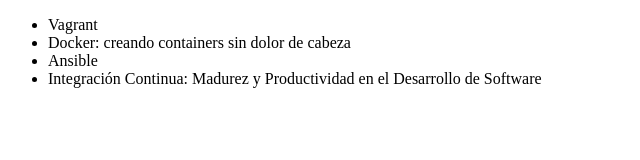
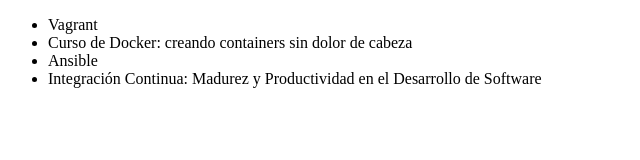
Before and after one commit to mathematicalthoughts/alura_oracle_one, a plain HTML site: page index.html in a window 1280 px wide. Shown: the full height of the page, 0-640 px from the left. Drawn offline with Linux system fonts and the light colour scheme.

Commit message:
Actualizando lista, nombre curso de Docker y quitando espacios residuales

```diff
--- a/index.html
+++ b/index.html
@@ -6,10 +6,10 @@
 </head>
 <body>
      <ul>
-         <li> Vagrant </li>
-         <li> Docker: creando containers sin dolor de cabeza </li>
-         <li> Ansible </li>
-         <li> Integración Continua: Madurez y Productividad en el Desarrollo de Software</li>
+         <li>Vagrant</li>
+         <li>Curso de Docker: creando containers sin dolor de cabeza </li>
+         <li>Ansible</li>
+         <li>Integración Continua: Madurez y Productividad en el Desarrollo de Software</li>
      </ul>
 </body>
 </html>
```
